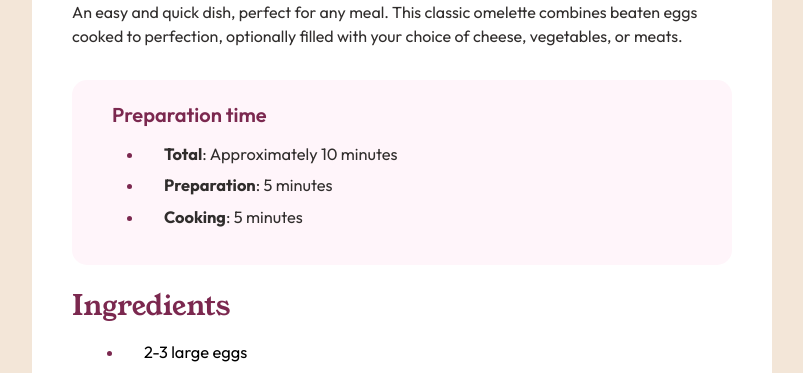
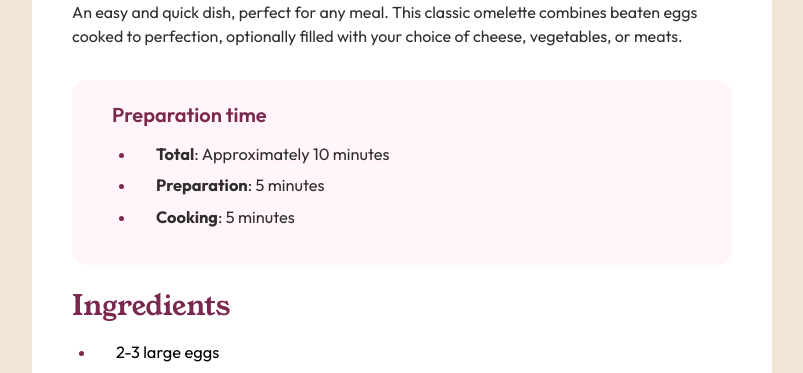
Before and after one commit to Danielfww/Recipe-Page, a plain HTML site: page index.html in a window 1280 px wide. Shown: the part 579-952 px from the top of the page, without its empty margins (326-1129 px from the left). Drawn offline with Linux system fonts and the light colour scheme.

Commit message:
Update styles.css
Final changes +  1

```diff
--- a/styles.css
+++ b/styles.css
@@ -97,7 +97,7 @@ p {
   font-weight: 400;
   font-family: Outfit;
   position: relative;
-  left: 20px;
+  left: 12px;
   margin: 12px;
   top: 5px;
   padding-left: 20px;
@@ -130,7 +130,7 @@ h2 {
   font-weight: 400;
   font-family: Outfit;
   position: relative;
-  left: 40px;
+  left: 12px;
   margin: 12px;
   top: 12px;
   line-height: 1.22em;
```
